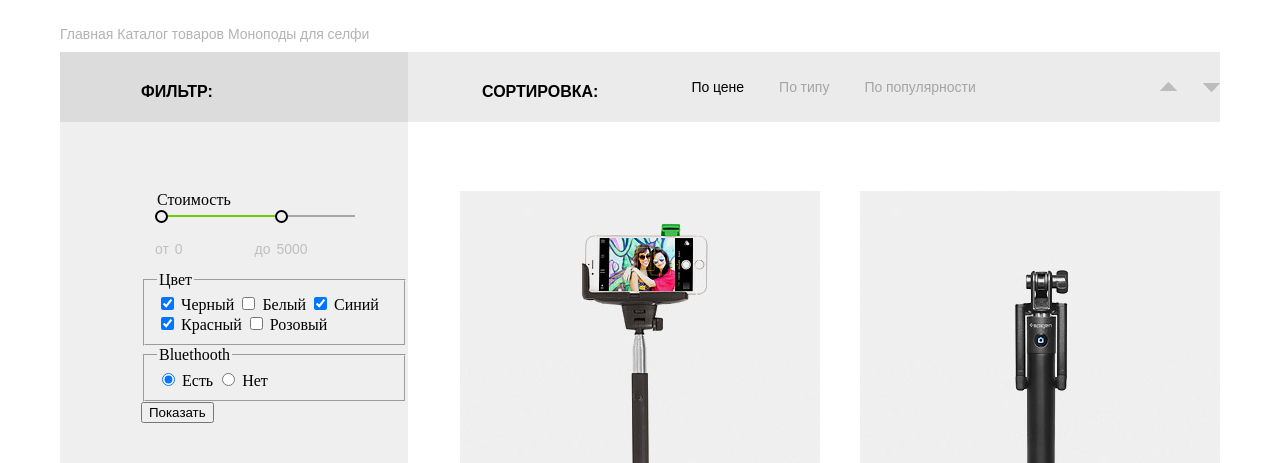
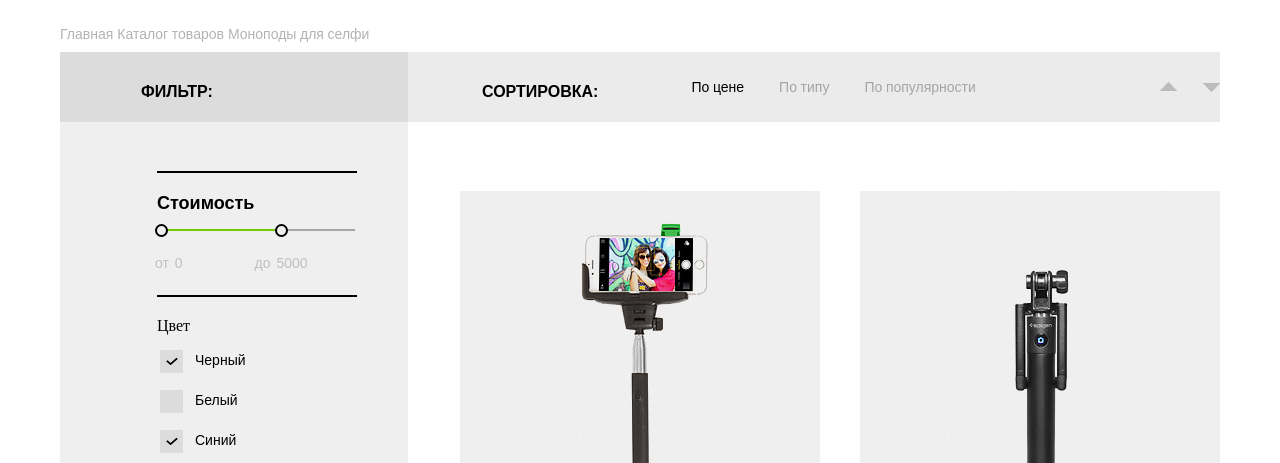
Before and after one commit to Qwerty-Art/Device-project, a plain HTML site: page device-catalog.html in a window 1280 px wide. Shown: the part 337-800 px from the top of the page. Drawn offline with nearby package versions, Linux system fonts and the light colour scheme.

Commit message:
02.05.17: 2

```diff
--- a/css/style.css
+++ b/css/style.css
@@ -1076,8 +1076,30 @@ footer {
     background-color: rgba(0, 0, 0, 0.08);
 }
 
+/* filter-block > filter-price */
+
 .filter-price {
     border:none;
+    margin-bottom: 30px
+}
+
+.filter-price legend {
+    display: block;
+    margin-bottom: 10px;
+    font-family: "Gilroy", "Arial", sans-serif;;
+    font-size: 18px;
+    line-height: 20px;
+    font-weight: bold;
+}
+
+.filter-price legend::before {
+    content: "";
+    display: block;
+    position: relative;
+    top: -20px;
+    width: 200px;
+    height: 2px;
+    background-color: #000000;
 }
 
 .filter-price .range-control {
@@ -1133,6 +1155,108 @@ footer {
     font-size: 14px;
     background-color: transparent;
     color: rgba(0, 0, 0, 0.2);
+}
+
+/* filter-block > filter-color */
+
+.filter-color {
+    border: none;
+    margin-bottom: 40px;
+}
+
+.filter-color legend::before {
+    content: "";
+    display: block;
+    position: relative;
+    top: -20px;
+    width: 200px;
+    height: 2px;
+    background-color: #000000;
+}
+
+.filter-color ul {
+    margin: 0;
+    padding: 0;
+    padding-left: 40px;
+}
+
+.filter-color li {
+    list-style: none;
+}
+
+.filter-color input {
+    display: none;
+}
+
+.filter-color label {
+    font-family: "Open Sans", "Arial", sans-serif;
+    font-size: 14px;
+    font-weight: lighter;
+    line-height: 40px;
+}
+
+.filter-color input + label {
+    display: inline-block;
+    position: relative;
+    cursor: pointer;
+}
+
+.filter-color input + label::before {
+    content: "";
+    display: inline-block;
+    vertical-align: top;
+    position: absolute;
+    top: 10px;
+    left: -35px;
+    width: 23px;
+    height: 23px;
+    background-color: #dcdcdc;
+}
+
+.filter-color input + label:hover:before {
+    background-color: #cfcfcf;
+}
+
+.filter-color input + label:active:before {
+    background-color: #c5c5c5;
+}
+
+.filter-color input:checked + label::before {
+    background-image: url("../img/sprite.png");
+    background-repeat: no-repeat;
+    background-position: -1295px -442px;
+}
+
+/* filter-block > filter-complement */
+
+.filter-complement {
+    border: none;
+}
+
+.filter-complement input {
+    display: none;
+}
+
+.filter-complement label {
+    font-family: "Open Sans", "Arial", sans-serif;
+    font-size: 14px;
+    font-weight: lighter;
+    line-height: 40px;
+}
+
+.filter-complement input + label {
+    display: block;
+    position: relative;
+    padding-left: 40px;
+}
+
+.filter-complement input + label::before {
+    content: "";
+    display: block;
+    width: 24px;
+    height: 24px;
+    border: 1px solid #000000;
+    border-radius: 50%;
 }
 
 /* result-block */
--- a/device-catalog.html
+++ b/device-catalog.html
@@ -84,20 +84,32 @@
                                 </div>
                             </div>
                         </fieldset>
-                        <fieldset>
+                        <fieldset class="filter-color">
                             <legend>Цвет</legend>
+                            <ul>
+                                <li>
                                     <input type="checkbox" id="color-black" name="color" value="black" checked>
                                     <label for="color-black">Черный</label>
+                                </li>
+                                <li>
                                     <input type="checkbox" id="color-white" name="color" value="white">
                                     <label for="color-white">Белый</label>
+                                </li>
+                                <li>
                                     <input type="checkbox" id="color-blue" name="color" value="blue" checked>
                                     <label for="color-blue">Синий</label>
+                                </li>
+                                <li>
                                     <input type="checkbox" id="color-red" name="color" value="red" checked>
                                     <label for="color-red">Красный</label>
+                                </li>
+                                <li>
                                     <input type="checkbox" id="color-pink" name="color" value="pink">
                                     <label for="color-pink">Розовый</label>
+                                </li>
+                            </ul>
                         </fieldset>
-                        <fieldset>
+                        <fieldset class="filter-complement">
                             <legend>Bluethooth</legend>
                             <input type="radio" id="ans-yes" name="bluethooth" value="yes" checked>
                             <label for="ans-yes">Есть</label>
```
Also changed, not shown: 1 other file. Lines whose indentation alone changed are shown as unchanged.
